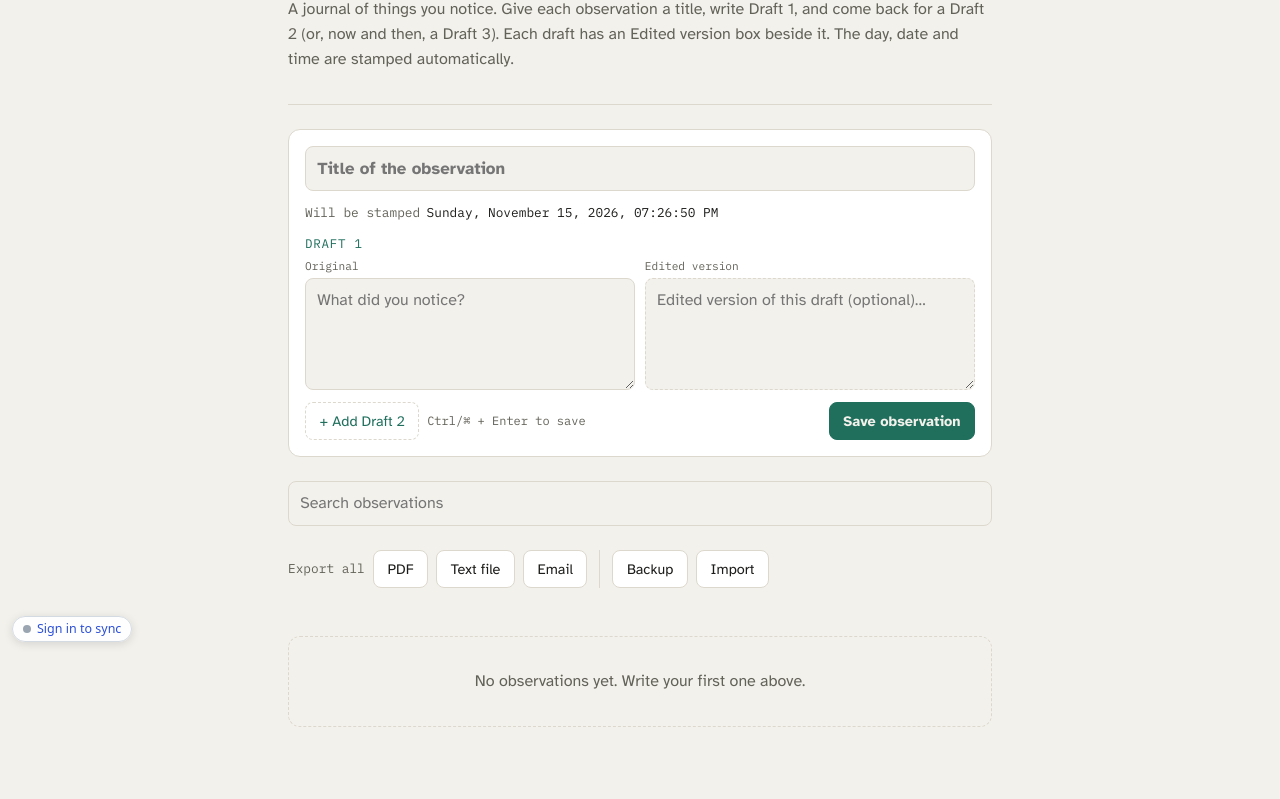
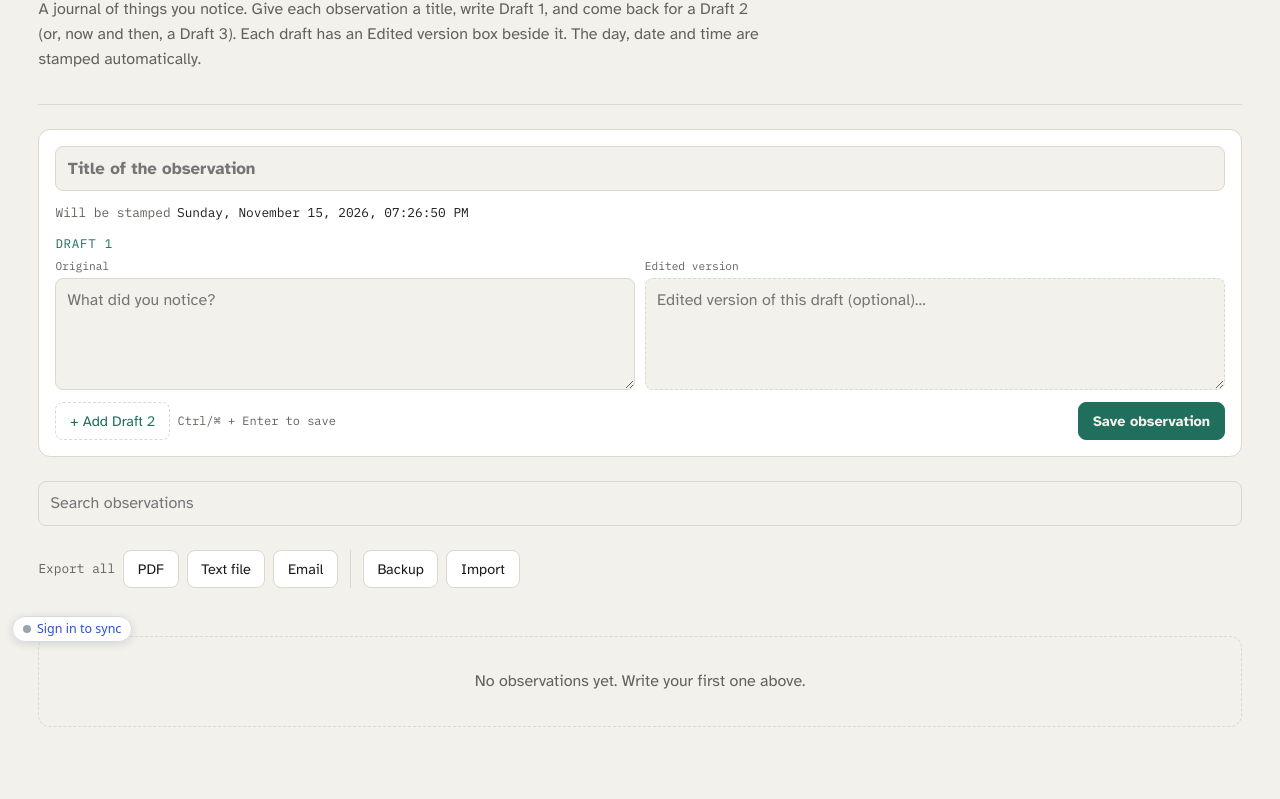
Before and after one commit to dwine1/dwine1.xyz, a plain HTML site: page projects/everyday-observations/index.html in a window 1280 px wide. Shown: the part 146-945 px from the top of the page. Drawn offline with nearby package versions, Linux system fonts and the light colour scheme.

Commit message:
Everyday observations: use the full screen width (#13)
Claude-Session: https://claude.ai/code/session_0148C2v4yCFseQFnHNGAb9UZ

Co-authored-by: Claude <noreply@anthropic.com>

```diff
--- a/projects/everyday-observations/index.html
+++ b/projects/everyday-observations/index.html
@@ -23,16 +23,16 @@
   * { box-sizing: border-box; }
   body { margin: 0; background: var(--bg); color: var(--fg); font-family: var(--body); line-height: 1.55; }
   .wrap {
-    max-width: 46rem; margin: 0 auto; padding-block: 2rem 4rem;
-    padding-left: max(16px, env(safe-area-inset-left, 0px));
-    padding-right: max(16px, env(safe-area-inset-right, 0px));
+    max-width: 100rem; margin: 0 auto; padding-block: 2rem 4rem;
+    padding-left: max(clamp(16px, 3vw, 40px), env(safe-area-inset-left, 0px));
+    padding-right: max(clamp(16px, 3vw, 40px), env(safe-area-inset-right, 0px));
     display: grid; gap: 2rem;
   }
   .back { font-family: var(--mono); font-size: .85rem; color: var(--accent); text-decoration: none; }
   .back:hover { text-decoration: underline; }
   a:focus-visible, button:focus-visible, input:focus-visible, textarea:focus-visible { outline: 2px solid var(--accent); outline-offset: 2px; }
   h1 { font-family: var(--display); font-weight: 800; font-size: clamp(2rem, 7vw, 3rem); line-height: 1.05; margin: 0; }
-  .lede { margin: .5rem 0 0; color: var(--muted); }
+  .lede { margin: .5rem 0 0; color: var(--muted); max-width: 46rem; }
   main { display: grid; gap: 1.5rem; border-top: 1px solid var(--line); padding-top: 1.5rem; }
   form { display: grid; gap: .7rem; background: var(--card); border: 1px solid var(--line); border-radius: 12px; padding: 1rem; }
   input, textarea { font: inherit; color: var(--fg); background: var(--bg); border: 1px solid var(--line); border-radius: 8px; padding: .55rem .7rem; width: 100%; }
```
